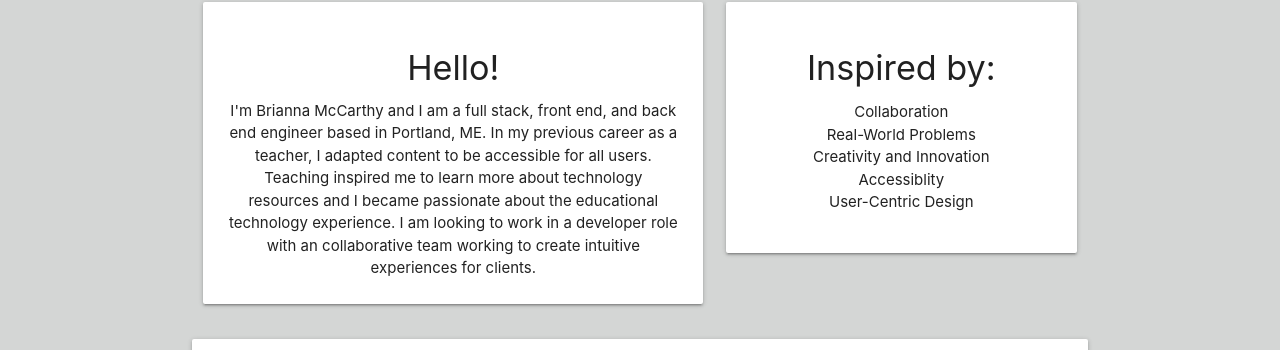
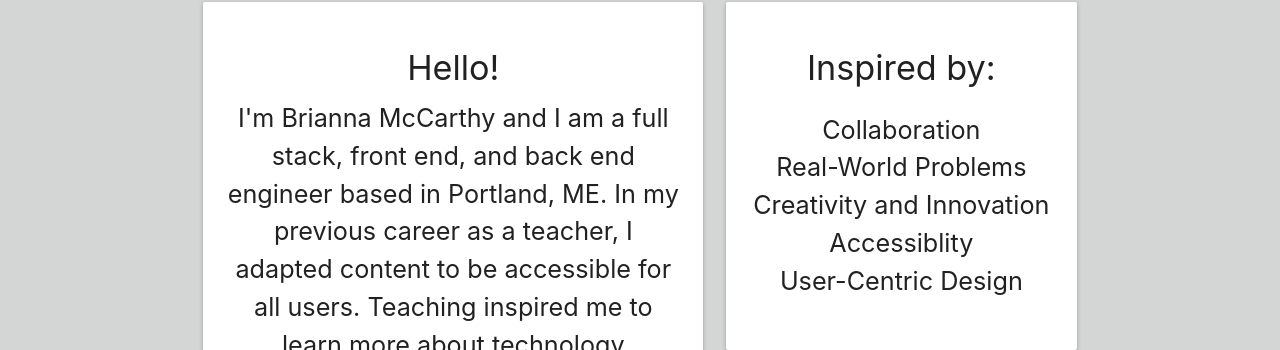
Before and after one commit to heyjudesmom/pro-portfolio, a React (Create React App) app: page /#/about in a window 1280 px wide. Shown: the part 411-761 px from the top of the page. Built offline with nearby package versions, Linux system fonts and the light colour scheme.

Commit message:
link share description update

```diff
--- a/public/index.html
+++ b/public/index.html
@@ -13,7 +13,7 @@
   <script src="https://cdnjs.cloudflare.com/ajax/libs/materialize/1.0.0/js/materialize.min.js"></script>
   <meta name="viewport" content="width=device-width, initial-scale=1" />
   <meta name="theme-color" content="#000000" />
-  <meta name="description" content="Web site created using create-react-app" />
+  <meta name="description" content="The portfolio of Brianna McCarthy" />
   <link rel="apple-touch-icon" href="%PUBLIC_URL%/logo192.png" />
   <!--
       manifest.json provides metadata used when your web app is installed on a
--- a/src/Pages/AboutPage/AboutPage.jsx
+++ b/src/Pages/AboutPage/AboutPage.jsx
@@ -13,7 +13,7 @@ export default function AboutPage() {
                         <div className="card">
                             <div className="card-content">
                                 <h4>Hello!</h4>
-                                <p>I'm Brianna McCarthy and I am a full stack, front end, and back end engineer based in Portland, ME. In my previous career as a teacher, I adapted content to be accessible for all users. Teaching inspired me to learn more about technology resources and I became passionate about the educational technology experience.
+                                <p className="flow-text">I'm Brianna McCarthy and I am a full stack, front end, and back end engineer based in Portland, ME. In my previous career as a teacher, I adapted content to be accessible for all users. Teaching inspired me to learn more about technology resources and I became passionate about the educational technology experience.
                                     I am looking to work in a developer role with an collaborative team working to create intuitive experiences for clients.
                                 </p>
                             </div>
@@ -23,7 +23,7 @@ export default function AboutPage() {
                         <div className="card">
                             <div className="card-content">
                                 <h4>Inspired by:</h4>
-                                <ul>
+                                <ul className="flow-text">
                                     <li>Collaboration</li>
                                     <li>Real-World Problems</li>
                                     <li>Creativity and Innovation</li>
```
